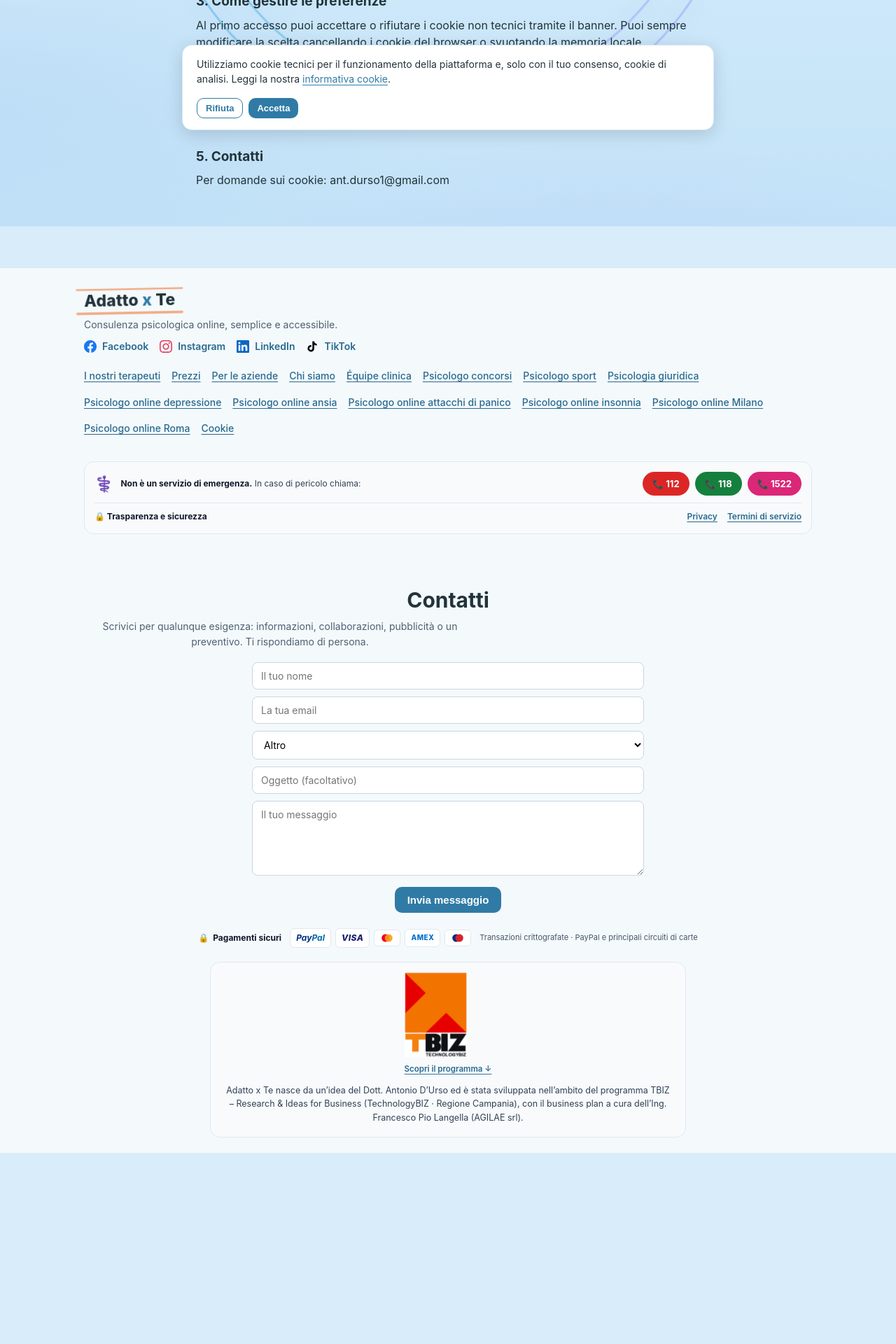
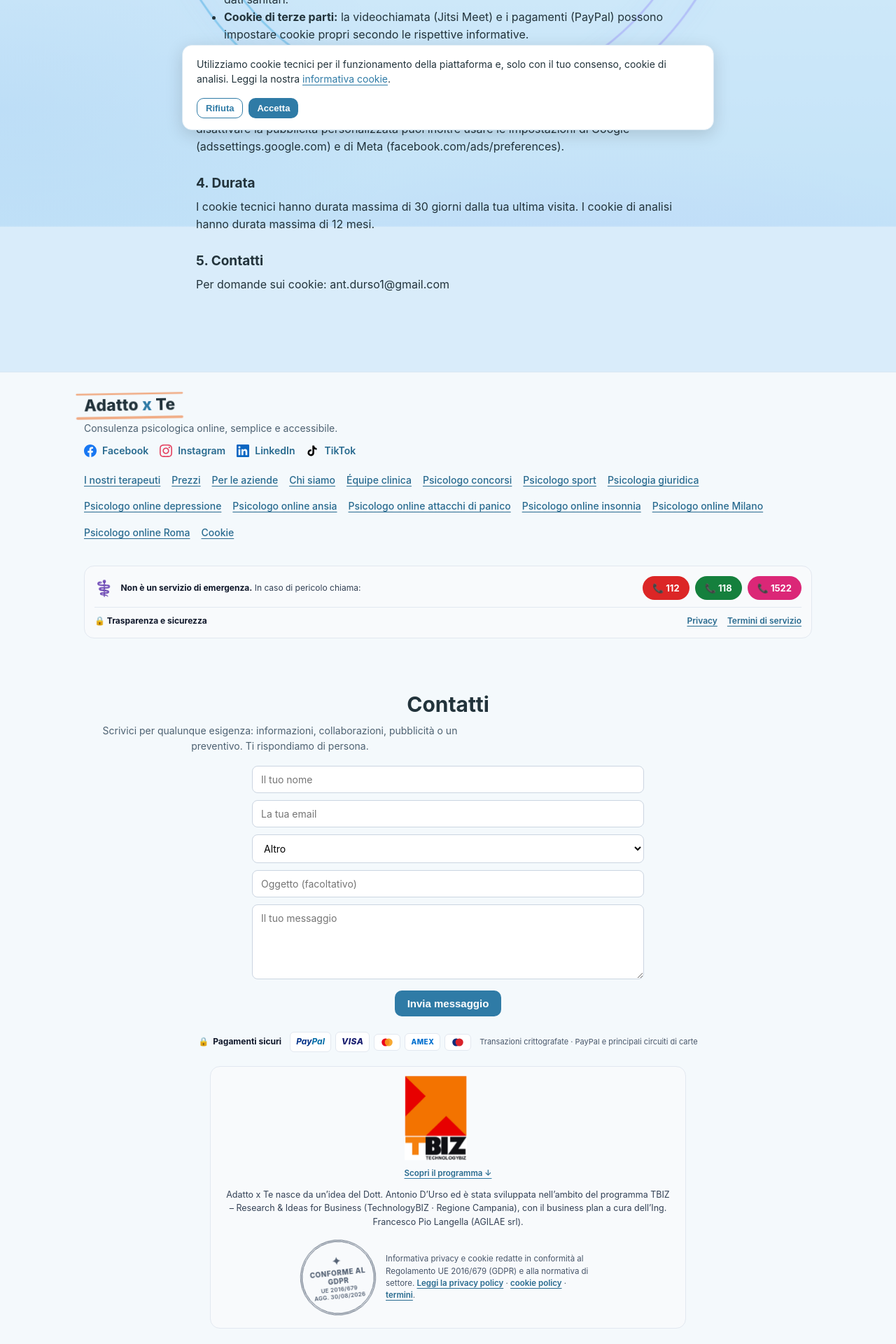
Before and after one commit to antonio-durso/adattoxte, a React (Vite) app in the folder frontend/: page /cookie in a window 1280 px wide. Shown: the part 598-2518 px from the top of the page at 70% size. Before the commit the page ends 2245 px from the top, so only its background shows below. Built offline with nearby package versions, Linux system fonts and the light colour scheme; no server answers.

Commit message:
Privacy e cookie completate (Sentry, Trustpilot, trasferimenti extra-UE, GA4/Meta espliciti) + timbro legale GDPR nel footer

```diff
--- a/frontend/src/components/Footer.jsx
+++ b/frontend/src/components/Footer.jsx
@@ -164,6 +164,42 @@ export default function Footer() {
             <span className="tbiz-hint">Scopri il programma ↓</span>
           </Link>
           <p style={{ margin: 0, fontSize: 12.5, lineHeight: 1.55, color: '#334155' }}>{t('footer.tbizText')}</p>
+          {/* Timbro legale (conformità GDPR) — stile notaio, valore di attestazione */}
+          <div style={{ display: 'flex', flexWrap: 'wrap', alignItems: 'center', justifyContent: 'center', gap: 14, marginTop: 6 }}>
+            <Link to="/privacy" aria-label="Informativa privacy conforme al GDPR" title="Informativa privacy e cookie conforme al Regolamento UE 2016/679 (GDPR)">
+              <span
+                style={{
+                  display: 'inline-flex',
+                  flexDirection: 'column',
+                  alignItems: 'center',
+                  justifyContent: 'center',
+                  width: 108,
+                  height: 108,
+                  borderRadius: '50%',
+                  border: '3px double #475569',
+                  color: '#475569',
+                  transform: 'rotate(-6deg)',
+                  opacity: 0.92,
+                  textAlign: 'center',
+                  padding: 8,
+                  lineHeight: 1.25,
+                  userSelect: 'none',
+                }}
+              >
+                <span style={{ fontSize: 15, fontWeight: 800, letterSpacing: '0.5px' }}>✦</span>
+                <span style={{ fontSize: 10, fontWeight: 800, letterSpacing: '0.5px' }}>CONFORME AL</span>
+                <span style={{ fontSize: 10, fontWeight: 800, letterSpacing: '0.5px' }}>GDPR</span>
+                <span style={{ fontSize: 8, fontWeight: 600, letterSpacing: '0.3px' }}>UE 2016/679</span>
+                <span style={{ fontSize: 8, fontWeight: 600, letterSpacing: '0.3px' }}>AGG. 30/08/2026</span>
+              </span>
+            </Link>
+            <span style={{ maxWidth: 300, fontSize: 11.5, lineHeight: 1.5, color: '#475569', textAlign: 'left' }}>
+              Informativa privacy e cookie redatte in conformità al Regolamento UE 2016/679 (GDPR) e alla
+              normativa di settore. <Link to="/privacy" style={{ color: '#286a8f', textDecoration: 'underline', fontWeight: 600 }}>Leggi la privacy policy</Link> ·{' '}
+              <Link to="/cookie" style={{ color: '#286a8f', textDecoration: 'underline', fontWeight: 600 }}>cookie policy</Link> ·{' '}
+              <Link to="/termini" style={{ color: '#286a8f', textDecoration: 'underline', fontWeight: 600 }}>termini</Link>.
+            </span>
+          </div>
         </div>
       </div>
     </footer>
--- a/frontend/src/pages/CookiePolicy.jsx
+++ b/frontend/src/pages/CookiePolicy.jsx
@@ -20,14 +20,17 @@ export default function CookiePolicy() {
       <h2>2. Cookie utilizzati</h2>
       <ul>
         <li><strong>Cookie tecnici (necessari):</strong> gestione della sessione di autenticazione, preferenze lingua e consenso cookie. Non richiedono consenso (art. 122 D.Lgs. 196/2003).</li>
-        <li><strong>Cookie di analisi (solo con consenso):</strong> statistiche aggregate di utilizzo, per migliorare il servizio.</li>
+        <li><strong>Cookie di analisi — Google Analytics 4 (solo con consenso):</strong> statistiche aggregate di utilizzo (pagine visitate, durata, provenienza) con indirizzi IP anonimizzati, per migliorare il servizio.</li>
+        <li><strong>Cookie di marketing — Meta Pixel (solo con consenso):</strong> misurazione delle conversioni delle campagne pubblicitarie su Facebook/Instagram, senza profilazione incrociata dei dati sanitari.</li>
         <li><strong>Cookie di terze parti:</strong> la videochiamata (Jitsi Meet) e i pagamenti (PayPal) possono impostare cookie propri secondo le rispettive informative.</li>
       </ul>
 
       <h2>3. Come gestire le preferenze</h2>
       <p>
         Al primo accesso puoi accettare o rifiutare i cookie non tecnici tramite il banner. Puoi sempre modificare
-        la scelta cancellando i cookie del browser o svuotando la memoria locale.
+        la scelta cancellando i cookie del browser o svuotando la memoria locale. Per disattivare la pubblicità
+        personalizzata puoi inoltre usare le impostazioni di Google (adssettings.google.com) e di Meta
+        (facebook.com/ads/preferences).
       </p>
 
       <h2>4. Durata</h2>
--- a/frontend/src/pages/Privacy.jsx
+++ b/frontend/src/pages/Privacy.jsx
@@ -59,10 +59,21 @@ export default function Privacy() {
       <ul>
         <li><strong>Videochiamate:</strong> Jitsi Meet (infrastruttura crittografata; le sessioni non vengono registrate dalla piattaforma).</li>
         <li><strong>Email transazionali:</strong> Brevo (invio di conferme, promemoria e notifiche).</li>
-        <li><strong>Pagamenti (quando attivi):</strong> PayPal — i dati di pagamento (carta di credito) sono gestiti esclusivamente da PayPal, che non condivide con noi i dati completi della carta.</li>
+        <li><strong>Pagamenti:</strong> PayPal — i dati di pagamento (carta di credito) sono gestiti esclusivamente da PayPal, che non condivide con noi i dati completi della carta.</li>
         <li><strong>Hosting:</strong> Vercel (frontend) e Render (backend), con server in area UE.</li>
         <li><strong>Statistiche e marketing:</strong> Google Analytics 4 e Meta Pixel, attivati solo con il tuo consenso (banner cookie), con misure di anonimizzazione.</li>
+        <li><strong>Monitoraggio tecnico:</strong> Sentry (rilevamento e correzione di errori tecnici; nessun dato di contenuto delle sedute).</li>
+        <li><strong>Recensioni:</strong> Trustpilot (profilo business della piattaforma; le recensioni sono pubbliche su it.trustpilot.com).</li>
       </ul>
+
+      <h2>5bis. Trasferimenti di dati al di fuori dell'UE</h2>
+      <p>
+        Alcuni fornitori (Google, Meta, PayPal, Sentry) possono trasferire dati verso gli Stati Uniti. Tali
+        trasferimenti avvengono nel rispetto del <strong>quadro UE-USA per la protezione dei dati personali</strong>
+        (Data Privacy Framework, decisione di adeguatezza della Commissione UE) o di altre garanzie previste dagli
+        artt. 44-49 GDPR. I dati sanitari trattati dalla piattaforma non vengono condivisi con questi fornitori:
+        la loro operatività riguarda esclusivamente dati di utilizzo, statistiche aggregate e pagamenti.
+      </p>
 
       <h2>6. Conservazione dei dati</h2>
       <p>
```
